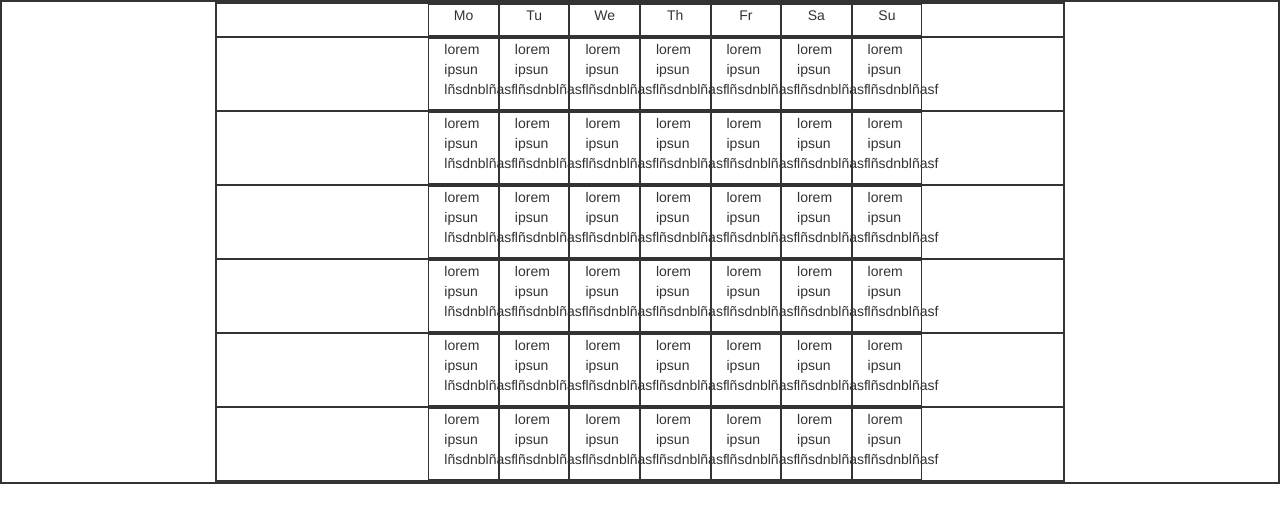
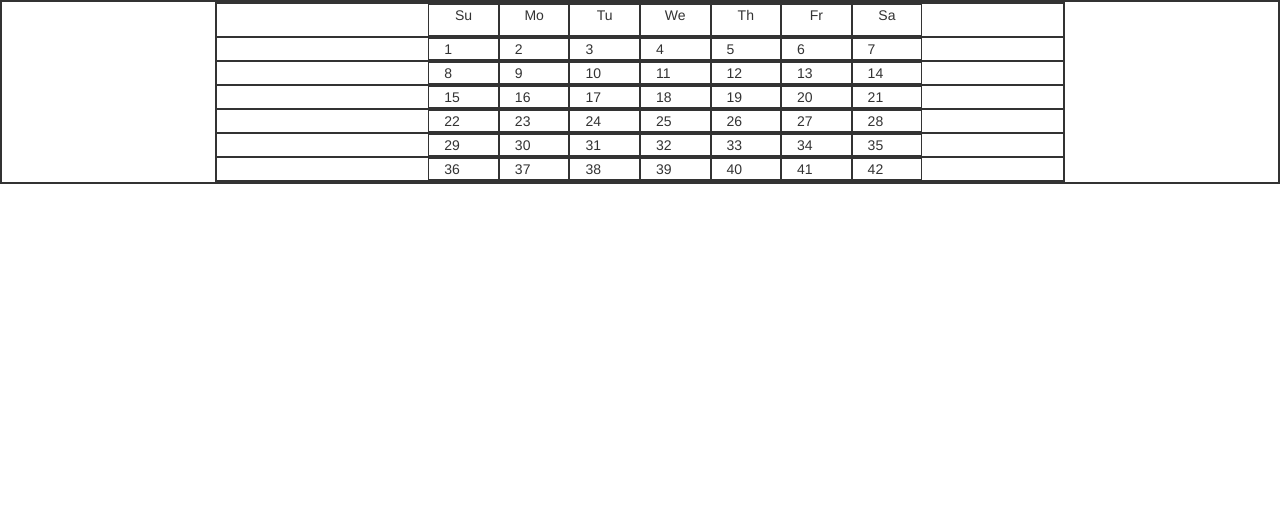
Before and after one commit to luisreys/JSCalendar, a plain HTML site: page index.html in a window 1280 px wide. Drawn offline with nearby package versions, Linux system fonts and the light colour scheme.

Commit message:
One month
Show the first month is ready and working.

```diff
--- a/index.html
+++ b/index.html
@@ -6,19 +6,22 @@
         <title>Calendar</title>
         <link rel="stylesheet" href="https://maxcdn.bootstrapcdn.com/bootstrap/3.3.7/css/bootstrap.min.css" integrity="sha384-BVYiiSIFeK1dGmJRAkycuHAHRg32OmUcww7on3RYdg4Va+PmSTsz/K68vbdEjh4u" crossorigin="anonymous">
         <link rel="stylesheet" href="style.css">
+
+
+
     </head>
     <body>
         <div class="container-fluid">
             <div class="row">
                 <div class="col-md-8 col-md-offset-2">
                     <div class="row" id="table0">
-                        <div id="pos01" class="col-md-1 col-md-offset-3 text-center"><p>Mo</p> </div>
+                        <div id="pos01" class="col-md-1 col-md-offset-3 text-center"><p>Su</p> </div>
+                        <div id="pos07" class="col-md-1 text-center"><p>Mo</p></div>
                         <div id="pos02" class="col-md-1 text-center"><p>Tu</p></div>
                         <div id="pos03" class="col-md-1 text-center"><p>We</p></div>
                         <div id="pos04" class="col-md-1 text-center"><p>Th</p></div>
                         <div id="pos05" class="col-md-1 text-center"><p>Fr</p></div>
                         <div id="pos06" class="col-md-1 text-center"><p>Sa</p></div>
-                        <div id="pos07" class="col-md-1 text-center"><p>Su</p></div>
                     </div>
                     <div class="row" id="table1">
                         <div id="pos11" class="col-md-1 col-md-offset-3"><p>lorem ipsun lñsdnblñasf</p> </div>
@@ -77,5 +80,6 @@
                 </div>
             </div>
         </div>
+        <script src="program.js" type="text/javascript"></script>
     </body>
 </html>
--- a/program.js
+++ b/program.js
@@ -9,22 +9,25 @@ var mm = currentDate.getMonth();  // 0 - 11
 var yyyy = currentDate.getFullYear();  // yyyy
 var weekDay = currentDate.getDay();  // 0 - 6
 
-var x;
+var x, y;
 var aux1, aux2 = 0;
 var month = [];
+var tmp = 1;
 
 aux2 = weekDay;
-for (aux1 = dd; aux1 > 0; (aux1 = aux1 - 1)) {
+//console.log("aux2: " + aux2 + " dd: " + dd);
+for (aux1 = dd - 1; aux1 > 0; aux1--) {
     if (aux2 > 0) {
         aux2 = aux2 - 1;
     } else {
         aux2 = 6;
     }
+    //console.log(aux1 + ": " + aux2 + ", ");
 }
 
 // Now we know what the first day of this month was.
 
-for (x = 0; x < num_days[mm]; (x = x + 1)) {
+for (x = 0; x < num_days[mm]; x++ ){
 
     month[x] = aux2;
 
@@ -36,3 +39,18 @@ for (x = 0; x < num_days[mm]; (x = x + 1)) {
 }
 
 //Here I already should have all the days with the weekly day.
+
+/* for (var i = 0; i < num_days[mm]; i++) {
+  console.log(i + " " + month[i]);
+}  */
+
+for(y = month[0] + 1; y <= 7; y++){
+  document.getElementById(String('pos'+ 1 + y)).innerHTML = tmp;
+  tmp++;
+}
+for (x = 2; x < 7; x++) {
+  for (y = 1; y <= 7; y++) {
+    document.getElementById(String('pos'+ x + y)).innerHTML = tmp;
+    tmp++;
+  }
+}
```
